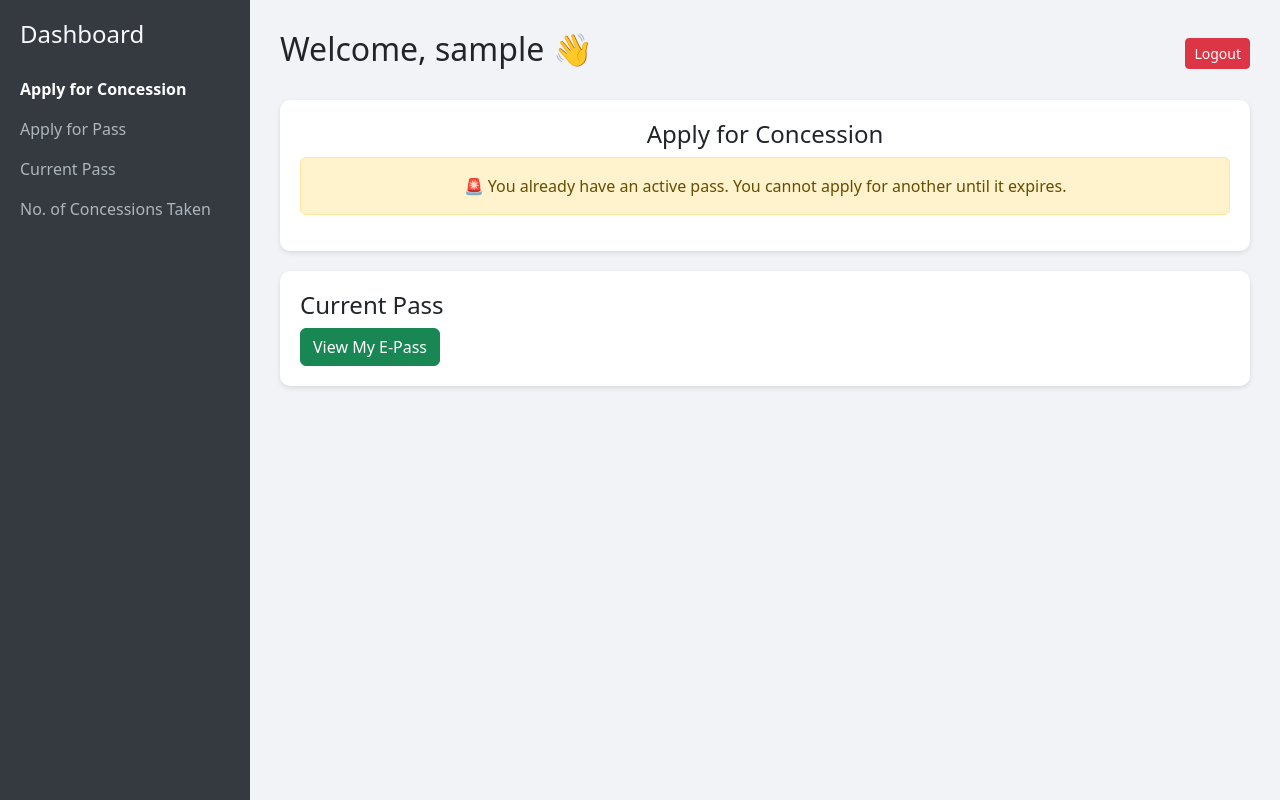
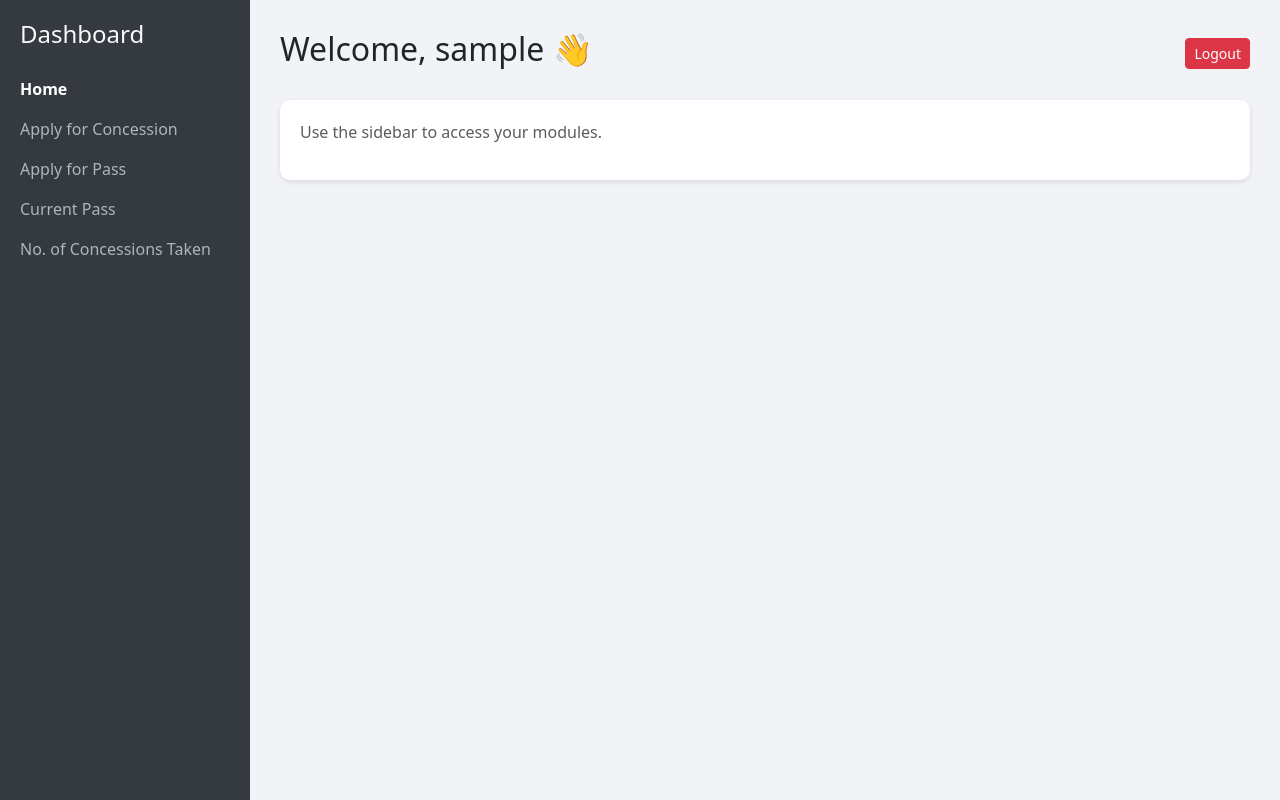
Before and after one commit to sailee-pawar/epass-system, a Django app: page /dashboard/ in a window 1280 px wide. Run offline with Django 5.2, Linux system fonts and the light colour scheme; a user stored in the database is signed in; tables that the repository leaves empty hold one stand-in row (values such as "Sample post").

Commit message:
added role based login changes. fixed syntax issues.

```diff
--- a/accounts/templates/accounts/dashboard.html
+++ b/accounts/templates/accounts/dashboard.html
@@ -8,12 +8,10 @@
 		height: 100%;
 		margin: 0;
 	}
-
 	.dashboard {
 		display: flex;
 		height: 100vh;
 	}
-
 	/* Sidebar */
 	.sidebar {
 		width: 250px;
@@ -36,7 +34,6 @@
 		color: #fff;
 		font-weight: bold;
 	}
-
 	/* Main content */
 	.main-content {
 		flex-grow: 1;
@@ -58,10 +55,21 @@
 	<div class="sidebar">
 		<h4>Dashboard</h4>
 		<ul class="nav flex-column" id="moduleTabs">
-			<li><a class="nav-link active" href="#" data-target="concession">Apply for Concession</a></li>
+
+			<li><a class="nav-link active" href="#" data-target="home">Home</a></li>
+
+			{% if user.role == "student" %}
+				<li><a class="nav-link" href="#" data-target="concession">Apply for Concession</a></li>
 				<li><a class="nav-link" href="#" data-target="pass">Apply for Pass</a></li>
 				<li><a class="nav-link" href="#" data-target="current">Current Pass</a></li>
 				<li><a class="nav-link" href="#" data-target="concessions">No. of Concessions Taken</a></li>
+			{% elif user.role == "admin" %}
+				<li><a class="nav-link" href="#" data-target="verify">Verify Concessions</a></li>
+				<li><a class="nav-link" href="#" data-target="manage">Manage Students</a></li>
+			{% elif user.role == "transporter" %}
+				<li><a class="nav-link" href="#" data-target="issued">Issued Passes</a></li>
+				<li><a class="nav-link" href="#" data-target="reports">Reports</a></li>
+			{% endif %}
 		</ul>
 	</div>
 
@@ -73,9 +81,15 @@
 		</div>
 
 		<div id="moduleContent">
-			<div class="module module-card" id="concession">
+			<!-- Home -->
+			<div class="module module-card" id="home">
+				<p class="text-muted">Use the sidebar to access your modules.</p>
+			</div>
+
+			{% if user.role == "student" %}
+				<!-- Apply for Concession -->
+				<div class="module module-card d-none" id="concession">
 					<h4 class="text-center">Apply for Concession</h4>
-				<!-- Include the separate form template -->
 					{% if active_pass_exists %}
 					<div class="alert alert-warning text-center">
 						🚨 You already have an active pass. You cannot apply for another until it expires.
@@ -85,36 +99,35 @@
 					{% endif %}
 				</div>
 
+				<!-- Apply for Pass -->
 				<div class="module module-card d-none" id="pass">
 					<h4>Apply for Pass</h4>
-				<div class="mb-3">
-					<strong>Instructions for Applying for a Railway Pass:</strong>
+					<p class="mb-2"><strong>Instructions for Applying for a Railway Pass:</strong></p>
 					<ul>
-						<li>Ensure you have an active concession approved before applying for a railway pass.</li>
-						<li>Fill in all required details accurately in the pass application form.</li>
+						<li>Ensure you have an active concession approved before applying.</li>
+						<li>Fill in all required details accurately.</li>
 						<li>Upload a recent passport-size photograph if required.</li>
-						<li>Verify your personal and travel details before submitting.</li>
-						<li>Once submitted, your application will be reviewed by the transport authority.</li>
-						<li>You will receive a notification and can download your e-pass once approved.</li>
+						<li>Verify your details before submitting.</li>
+						<li>Your application will be reviewed by the authority.</li>
 					</ul>
 				</div>
-			</div>
 
-			<div class="module module-card" id="current">
+				<!-- Current Pass -->
+				<div class="module module-card d-none" id="current">
 					<h4>Current Pass</h4>
 					<a href="{% url 'show_pass' %}" class="btn btn-success">View My E-Pass</a>
 				</div>
 
+				<!-- Concessions Taken -->
 				<div class="module module-card d-none" id="concessions">
 					<h4>No. of Concessions Taken</h4>
 					<p>Total concessions taken: {{ concessions_taken }}</p>
 
-				   <!-- Independent cards for each concession application -->
 					{% if concessions_list %}
 					<div class="row mt-4">
 						{% for concession in concessions_list %}
 						<div class="col-md-6 mb-3">
-							   <div class="card p-3 shadow-sm" style="border-radius: 12px; background-color: {% if concession.is_active == 0 %}#e0e0e0{% else %}#fff{% endif %};">
+							<div class="card p-3 shadow-sm {% if concession.is_active == 0 %}bg-light{% else %}bg-white{% endif %}" style="border-radius: 12px;">
 								<strong>Name:</strong> {{ concession.s_name }}<br>
 								<strong>Department:</strong> {{ concession.department }}<br>
 								<strong>Destination:</strong> {{ concession.destination }}<br>
@@ -129,28 +142,62 @@
 					<div class="mt-4 card p-3 shadow-sm" style="border-radius: 12px;">No concession applications found.</div>
 					{% endif %}
 				</div>
+			{% elif user.role == "admin" %}
+				<!-- Verify Concessions start-->
+				<div class="module module-card d-none" id="verify">
+					<h4>Verify Concessions</h4>
 
-			   <div class="module module-card d-none" id="concession-list">
-				   <h4>Your Concession Applications</h4>
-				   {% if concessions_list %}
-				   <div class="row">
-					   {% for concession in concessions_list %}
-						   <div class="col-md-6 mb-3">
-							   <div class="card p-2 shadow-sm">
-								   <strong>Name:</strong> {{ concession.s_name }}<br>
-								   <strong>Department:</strong> {{ concession.department }}<br>
-								   <strong>Destination:</strong> {{ concession.destination }}<br>
-								   <strong>Duration:</strong> {{ concession.duration }} month(s)<br>
-								   <strong>Status:</strong> {{ concession.status }}<br>
-								   <strong>Applied On:</strong> {{ concession.b_date }}<br>
-							   </div>
-						   </div>
+					{% if pending_concessions %}
+					<table class="table table-striped table-bordered mt-3">
+						<thead class="table-dark">
+							<tr>
+								<th>Student Name</th>
+								<th>Department</th>
+								<th>Destination</th>
+								<th>Duration</th>
+								<th>Applied On</th>
+								<th>Actions</th>
+							</tr>
+						</thead>
+						<tbody>
+							{% for concession in pending_concessions %}
+							<tr>
+								<td>{{ concession.s_name }}</td>
+								<td>{{ concession.department }}</td>
+								<td>{{ concession.destination }}</td>
+								<td>{{ concession.duration }} month(s)</td>
+								<td>{{ concession.b_date }}</td>
+								<td>
+									<form method="post" action="{% url 'approve_concession' concession.id %}" style="display:inline;">
+										{% csrf_token %}
+										<button type="submit" class="btn btn-success btn-sm">Approve</button>
+									</form>
+									<form method="post" action="{% url 'reject_concession' concession.id %}" style="display:inline;">
+										{% csrf_token %}
+										<button type="submit" class="btn btn-danger btn-sm">Reject</button>
+									</form>
+								</td>
+							</tr>
 							{% endfor %}
-				   </div>
+						</tbody>
+					</table>
 					{% else %}
-				   <div class="mt-3">No concession applications found.</div>
+					<div class="alert alert-info mt-3">✅ No pending concessions right now.</div>
 					{% endif %}
 				</div>
+				<!-- Verify Concessions end-->
+			{% elif user.role == "transporter" %}
+				<!-- Issued Passes -->
+				<div class="module module-card d-none" id="issued">
+					<h4>Issued Passes</h4>
+					<p>Transporter can view all issued passes.</p>
+				</div>
+				<!-- Reports -->
+				<div class="module module-card d-none" id="reports">
+					<h4>Reports</h4>
+					<p>Generate and download reports here.</p>
+				</div>
+			{% endif %}
 		</div>
 	</div>
 </div>
@@ -173,7 +220,5 @@
 			}
 		});
 	});
-
-
 </script>
 {% endblock %}
--- a/accounts/urls.py
+++ b/accounts/urls.py
@@ -7,7 +7,12 @@ urlpatterns = [
     path('dashboard/', views.dashboard_view, name='dashboard'),
     path('logout/', views.logout_view, name='logout'),
     path('apply_concession/', views.apply_concession, name='apply_concession'),
+    path('dashboard/concession_form/', views.concession_form, name='concession_form'),
 
     path('epass/<int:id>/', views.epass_view, name='epass'),
     path('dashboard/showPass/', views.getActivePass, name='show_pass'),
+
+    ### college admin ##
+    path("approve-concession/<int:pk>/", views.approve_concession, name="approve_concession"),
+    path("reject-concession/<int:pk>/", views.reject_concession, name="reject_concession"),
 ]
--- a/accounts/views.py
+++ b/accounts/views.py
@@ -5,6 +5,8 @@ from django.contrib.auth import get_user_model, login
 from django.contrib.auth.decorators import login_required
 from django.contrib import messages
 from django.conf import settings
+from django.http import HttpResponseRedirect
+from django.urls import reverse
 
 from accounts.models import ConcessionData
 from .concession_form import ConcessionDataForm
@@ -68,9 +70,14 @@ def login_view(request):
 @login_required(login_url=settings.LOGIN_URL)
 def dashboard_view(request):
     # check if an active one exists
-    active_pass_exists = ConcessionData.objects.filter(
-        user_id=request.user.id, is_active=True
-    ).exists()
+
+    if request.user.role == "admin":
+        pending_concessions = ConcessionData.objects.filter(is_active=2)  # status=2 => Pending
+    else:
+        active_pass_exists = ConcessionData.objects.filter(
+            user_id=request.user.id, is_active=True
+        ).exists()
+        pending_concessions = None
 
     # Fetch total concessions taken by the logged-in user
     concessions_count = 0
@@ -80,15 +87,24 @@ def dashboard_view(request):
         concessions_count = user_concessions.count()
         concessions_list = user_concessions
 
-    return render(
-        request,
-        "accounts/dashboard.html",
-        {
-            "active_pass_exists": active_pass_exists,
-            "concessions_taken": concessions_count,
-            "concessions_list": concessions_list,
-        },
-    )
+    if request.user.role == "admin":
+        return render(
+            request,
+            "accounts/dashboard.html",
+            {
+                "pending_concessions": pending_concessions
+            },
+        )
+    else:
+        return render(
+            request,
+            "accounts/dashboard.html",
+            {
+                "active_pass_exists": active_pass_exists,
+                "concessions_taken": concessions_count,
+                "concessions_list": concessions_list,
+            },
+        )
 
 
 
@@ -114,43 +130,29 @@ def apply_concession(request):
             ).exists()
 
             if already_active:
-                # Set the session flag and redirect
                 request.session['active_pass_exists'] = True
                 messages.error(request, "You already have an active pass. You cannot apply again until it expires.")
-
                 return redirect('dashboard')
 
-            # ✅ Otherwise, save concession
             obj = form.save(commit=False)
-            obj.user_id = request.user.id  # set user_id
-            obj.is_active = 1              # mark new pass as active
-            obj.status = "Pending"         # default status
+            obj.user_id = request.user.id
+            obj.is_active = 2
+            obj.status = "Pending"
             obj.save()
 
-            # Send email to entered email address
+            # ✅ Send confirmation email
             from django.core.mail import send_mail
             from django.conf import settings
 
             subject = "Concession Application Submitted"
             message = (
                 f"Dear {obj.s_name},\n\n"
-                f"Your concession application has been submitted successfully. Here are your details:\n\n"
-                f"Name: {obj.s_name}\n"
-                f"Birth Date: {obj.b_date}\n"
-                f"Age: {obj.age}\n"
-                f"Gender: {obj.gender}\n"
-                f"Department: {obj.department}\n"
-                f"Address: {obj.address}\n"
-                f"Aadhar Number: {obj.adhar_no}\n"
-                f"Phone Number: {obj.phone_no}\n"
-                f"Email: {obj.email_id}\n"
-                f"Destination: {obj.destination}\n"
+                f"Your concession application has been submitted successfully.\n"
                 f"Duration: {obj.duration} month(s)\n"
                 f"Status: {obj.status}\n\n"
                 "Thank you for applying."
             )
-            recipient_list = [obj.email_id]
-            send_mail(subject, message, settings.DEFAULT_FROM_EMAIL, recipient_list, fail_silently=True)
+            send_mail(subject, message, settings.DEFAULT_FROM_EMAIL, [obj.email_id], fail_silently=True)
 
             messages.success(request, "Your concession application has been submitted successfully and a confirmation email has been sent.")
             return redirect('dashboard')
@@ -159,10 +161,9 @@ def apply_concession(request):
     else:
         form = ConcessionDataForm()
 
-    # Fetch total concessions taken by the logged-in user
+    # ✅ Fetch concessions taken
     concessions_count = 0
     if request.user.is_authenticated:
-        from .models import ConcessionData
         concessions_count = ConcessionData.objects.filter(user_id=request.user.id).count()
 
     context = {
@@ -171,12 +172,12 @@ def apply_concession(request):
     }
     return render(request, "concession_form.html", context)
 
-def epass_view(request, id):
+def concession_form(request):
     # Get data from DB
-    epass = get_object_or_404(ConcessionData, id=id)
+    # epass = get_object_or_404(ConcessionData, id=id)
 
     # Pass it to template
-    return render(request, 'epass.html', {'epass': epass})
+    return render(request, 'concession_form.html')
 
 def epass_view(request, id):
     epass = ConcessionData.objects.get(id=id)
@@ -189,8 +190,8 @@ def getActivePass(request):
 
 
     # Fetch the user’s active pass (if exists)
-    user_pass = ConcessionData.objects.filter(user_id=request.user.id, is_active=True).first()
-    print("sp--")
+    user_pass = ConcessionData.objects.filter(user_id=request.user.id, is_active=1).first()
+
     print("Active Pass:", user_pass)          # prints <ConcessionData: sailee baliram pawar>
     print("Name:", user_pass.s_name if user_pass else None)
     print("Department:", user_pass.department if user_pass else None)
@@ -202,3 +203,25 @@ def getActivePass(request):
     return render(request, "dashboard.html", {
         "user_epass": user_pass
     })
+
+
+#### concession approve/reject part ###
+@login_required
+def approve_concession(request, pk):
+    concession = get_object_or_404(ConcessionData, id=pk, is_active=2)
+    concession.is_active = 1  # Approved
+    concession.status = "Approved"
+    concession.save()
+    messages.success(request, "Concession approved successfully ✅")
+    return redirect("dashboard")
+    # return HttpResponseRedirect(reverse("dashboard") + "?tab=verify")
+
+
+@login_required
+def reject_concession(request, pk):
+    concession = get_object_or_404(ConcessionData, id=pk, is_active=2)
+    concession.is_active = 0  # Rejected
+    concession.status = "Rejected"
+    concession.save()
+    messages.error(request, "Concession rejected ❌")
+    return redirect("dashboard")
```
Lines whose indentation alone changed are shown as unchanged.
